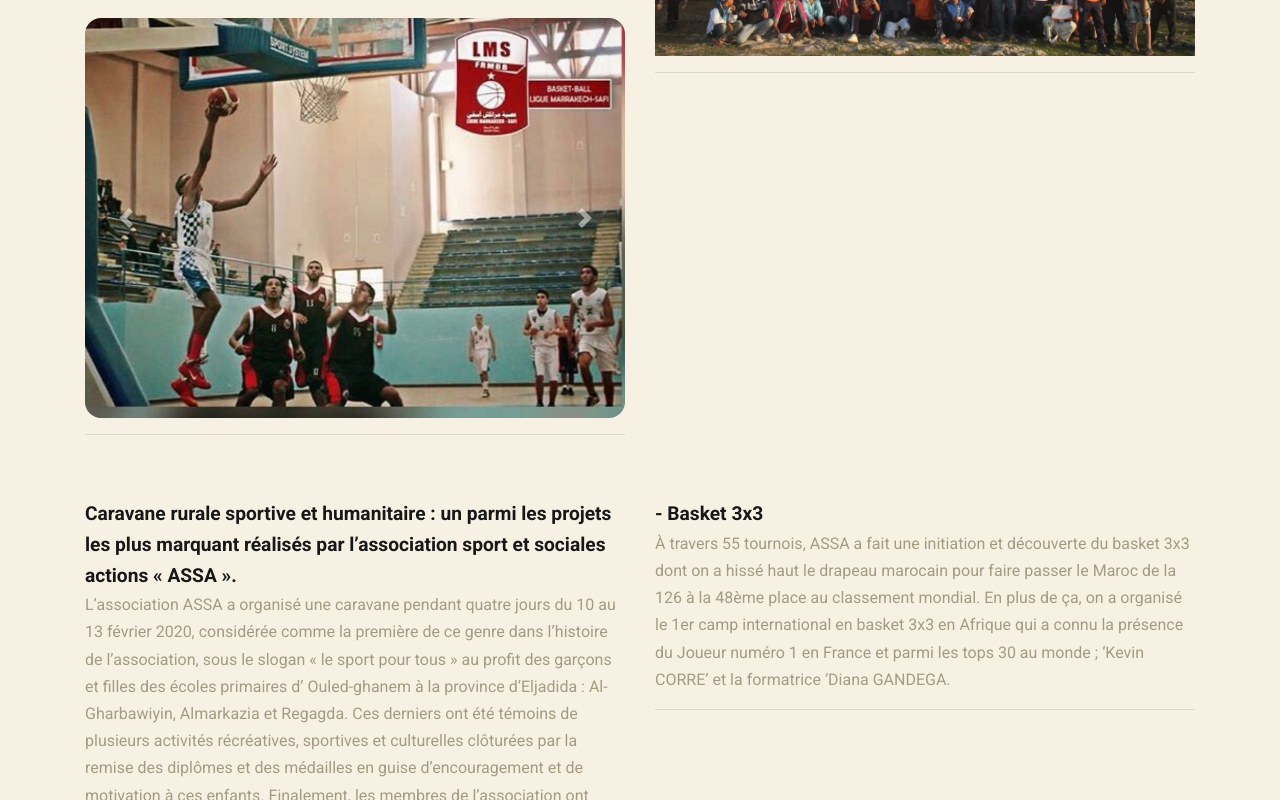
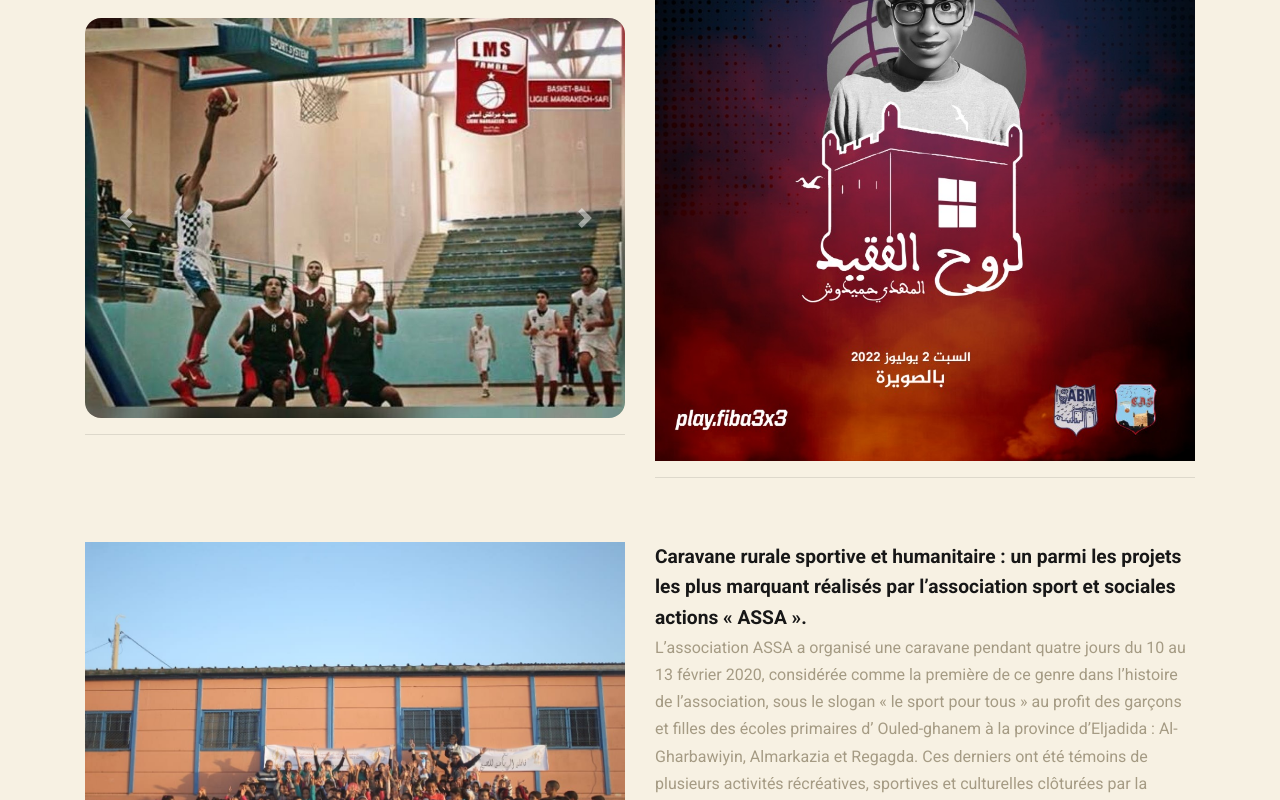
Before and after one commit to souf1neCoder/Assa, a Vue app: page /accueil in a window 1280 px wide. Shown: the part 498-1298 px from the top of the page. Built offline with nearby package versions, Linux system fonts and the light colour scheme.

Commit message:
Update Main.vue

```diff
--- a/src/components/Accueil/Main.vue
+++ b/src/components/Accueil/Main.vue
@@ -90,6 +90,12 @@
           </div>
           <hr />
         </div>
+         <div class="col-lg-6 col-md-12 mb-5" data-aos="fade-right">
+          <div class="box_image">
+            <img src="@/assets/images/assa/essaouira.jpeg" alt="" />
+          </div>
+          <hr />
+        </div>
         <div class="col-lg-6 col-md-12 mb-5"  data-aos="fade-right">
           <div class="box_image">
             <img src="@/assets/images/assa/slide1.jpeg" alt="">
```
